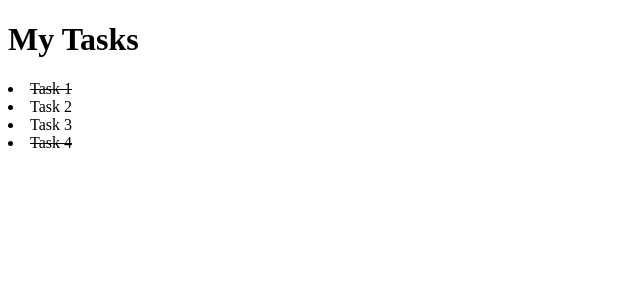
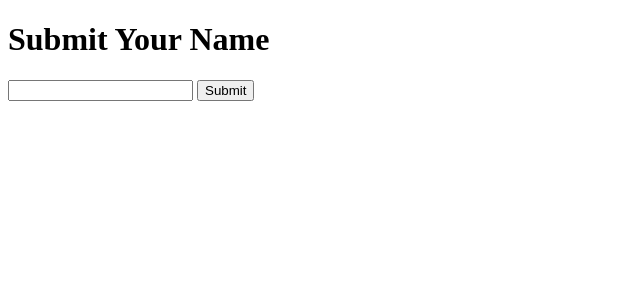
Before and after one commit to clearazil/laracasts_php, a PHP site: page / in a window 1280 px wide. Shown: the part 88-388 px from the top of the page, without its empty margins (0-640 px from the left). Run offline with PHP 8.4, Linux system fonts and the light colour scheme; data comes from the database, SQL or seed files in the repository; both versions use the stored data as it was after the commit.

Commit message:
route post and get request types

```diff
--- /dev/null
+++ b/controllers/add-name.php
@@ -0,0 +1,4 @@
+<?php
+
+var_dump('You typed ' . $_POST['name']);
+//require 'views/add-name.view.php';
--- a/core/Request.php
+++ b/core/Request.php
@@ -9,6 +9,14 @@ class Request
      */
     public static function uri()
     {
-        return trim($_SERVER['REQUEST_URI'], '/');
+        return trim(parse_url($_SERVER['REQUEST_URI'], PHP_URL_PATH), '/');
+    }
+
+    /**
+     * @return string
+     */
+    public static function method()
+    {
+        return $_SERVER['REQUEST_METHOD'];
     }
 }
--- a/core/Router.php
+++ b/core/Router.php
@@ -4,7 +4,10 @@ namespace Core;
 
 class Router
 {
-    private $routes;
+    private $routes = [
+        'GET' => [],
+        'POST' => [],
+    ];
 
     /**
      * @param [string] $file
@@ -20,23 +23,35 @@ class Router
     }
 
     /**
-     * @param [array] $routes
+     * @param [string] $uri
+     * @param [string] $controller
      * @return void
      */
-    public function define($routes)
+    public function get($uri, $controller)
     {
-        $this->routes = $routes;
+        $this->routes['GET'][$uri] = $controller;
     }
 
     /**
      * @param [string] $uri
+     * @param [string] $controller
+     * @return void
+     */
+    public function post($uri, $controller)
+    {
+        $this->routes['POST'][$uri] = $controller;
+    }
+
+    /**
+     * @param [string] $uri
+     * @param [string] $requestType
      * @return string
      * @throws \Exception
      */
-    public function direct($uri)
+    public function direct($uri, $requestType)
     {
-        if (array_key_exists($uri, $this->routes)) {
-            return $this->routes[$uri];
+        if (array_key_exists($uri, $this->routes[$requestType])) {
+            return $this->routes[$requestType][$uri];
         }
 
         throw new \Exception('No route defined for this URI.');
--- a/index.php
+++ b/index.php
@@ -8,4 +8,4 @@ use Core\Request;
 require 'core/bootstrap.php';
 
 require Router::load('routes.php')
-    ->direct(Request::uri());
+    ->direct(Request::uri(), Request::method());
--- a/routes.php
+++ b/routes.php
@@ -3,9 +3,8 @@
 use Core\Router;
 
 /** @var Router $router */
-$router->define([
-    '' => 'controllers/index.php',
-    'about' => 'controllers/about.php',
-    'about/culture' => 'controllers/about-culture.php',
-    'contact' => 'controllers/contact.php',
-]);
+$router->get('', 'controllers/index.php');
+$router->get('about', 'controllers.about.php');
+$router->get('about/culture', 'controllers/about-culture.php');
+$router->get('contact', 'controllers/contact.php');
+$router->post('names', 'controllers/add-name.php');
--- a/views/index.view.php
+++ b/views/index.view.php
@@ -6,16 +6,11 @@ require('partials/head.php');
 
 ?>
 
-<h1>My Tasks</h1>
+<h1>Submit Your Name</h1>
 
-<?php foreach ($tasks as $task) : ?>
-    <li>
-        <?php if ($task->completed) : ?>
-            <span class="strike"><?= $task->description; ?></span>
-        <?php else : ?>
-            <?= $task->description ?>
-        <?php endif; ?>
-    </li>
-<?php endforeach; ?>
+<form method="post" action="/names">
+    <input name="name"></input>
+    <button type="submit">Submit</button>
+</form>
 
 <?php require('partials/footer.php'); ?>
```
Also changed, not shown: .database/init.sql, .docker/php.ini (deleted).
